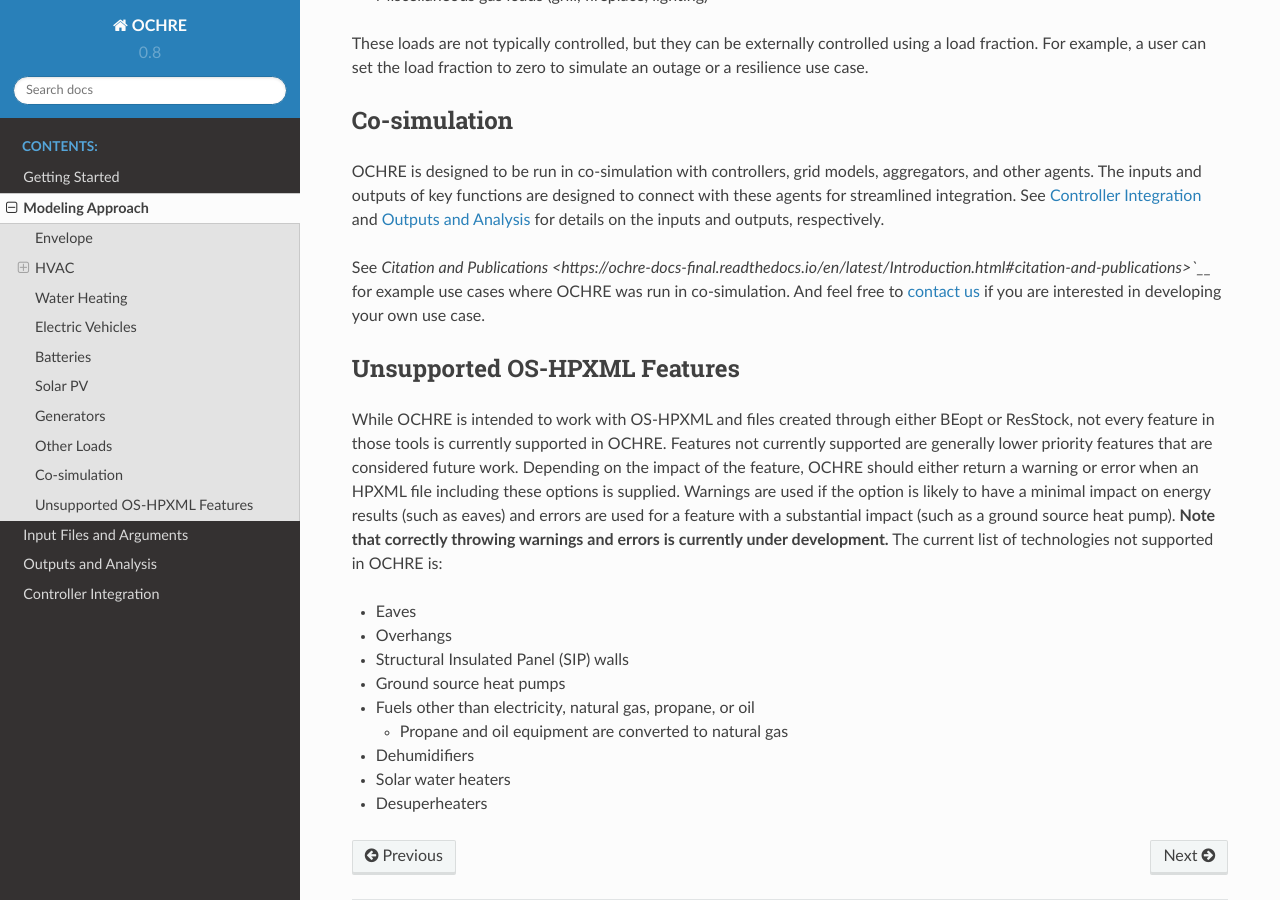
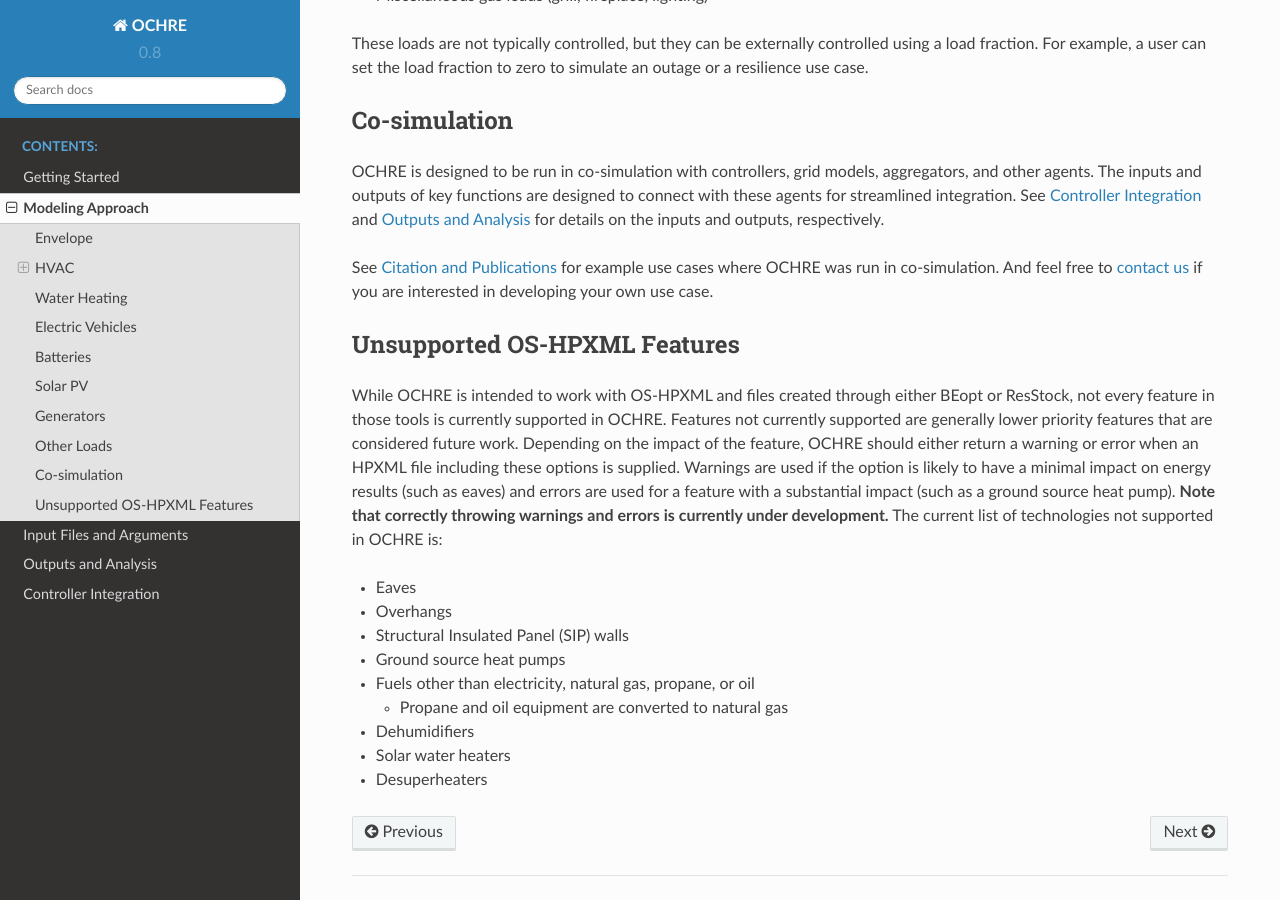
Before and after one commit to NREL/OCHRE, a Sphinx documentation site: the page built from docs/source/ModelingApproach.rst, in a window 1280 px wide and 900 px high, scrolled down 6828 px. Built offline with Sphinx 7.4.7 and the Read the Docs theme 2.0.0, drawn with Linux system fonts in a browser that asks for light colours.

Commit message:
bug fix in docs

```diff
--- a/docs/source/ModelingApproach.rst
+++ b/docs/source/ModelingApproach.rst
@@ -361,7 +361,7 @@
 details on the inputs and outputs, respectively.
 
 See `Citation and Publications
-<https://ochre-docs-final.readthedocs.io/en/latest/Introduction.html#citation-and-publications>`__`
+<https://ochre-docs-final.readthedocs.io/en/latest/Introduction.html#citation-and-publications>`__
 for example use cases where OCHRE was run in co-simulation. And feel free to
 `contact us
 <https://ochre-docs-final.readthedocs.io/en/latest/Introduction.html#contact>`__
```
